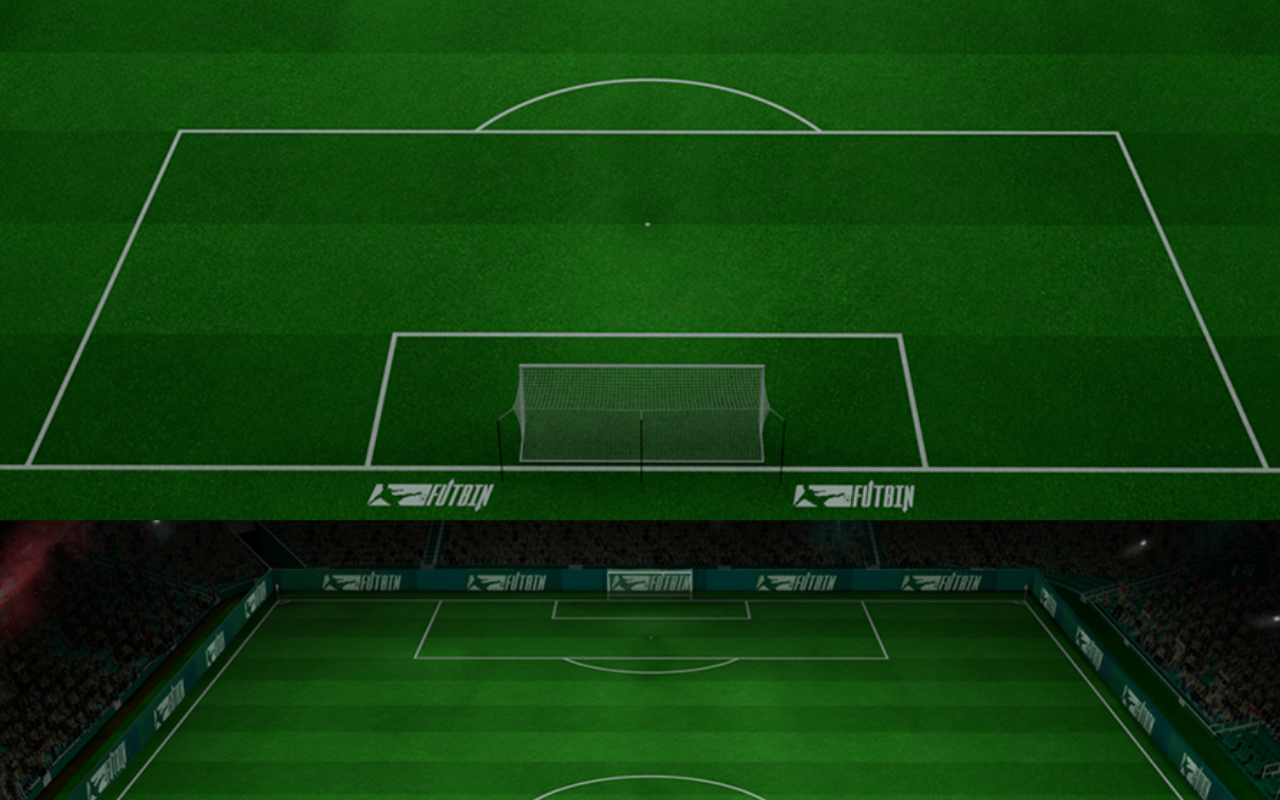
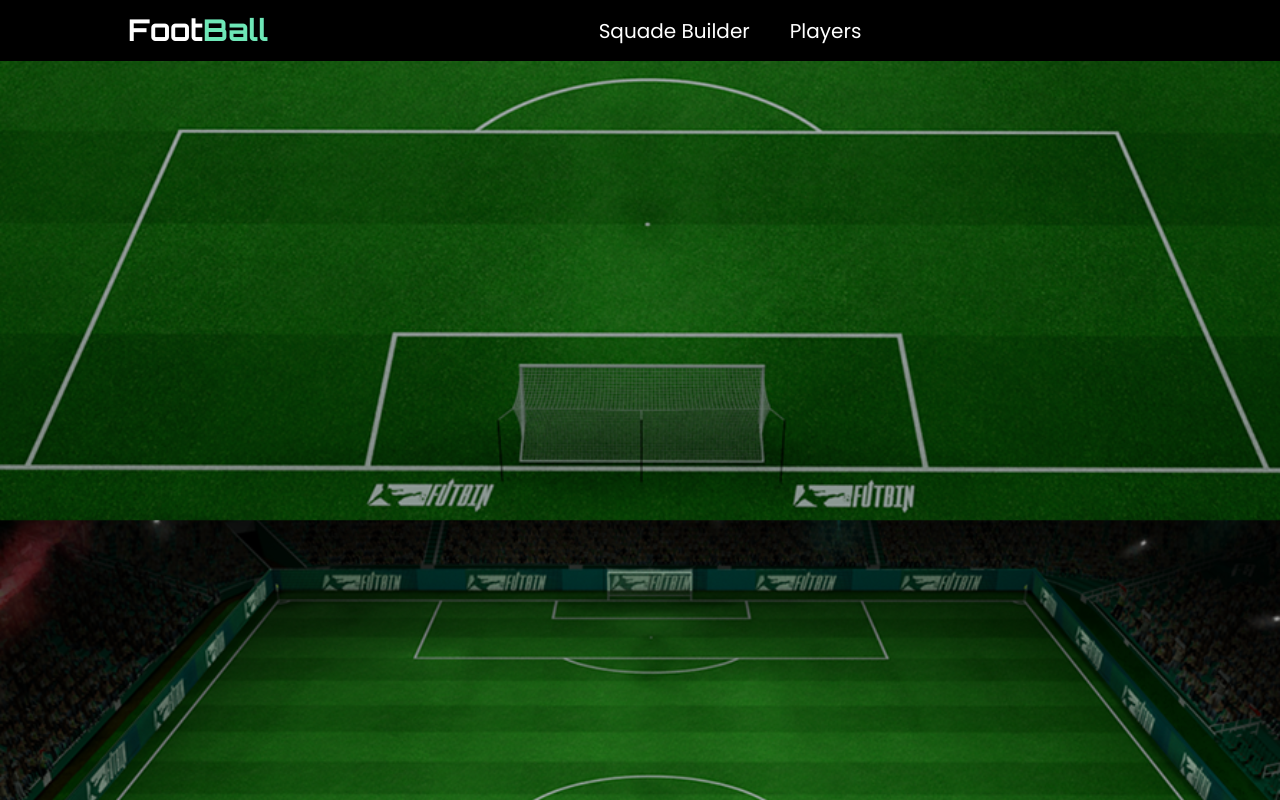
Before and after one commit to Youcode-Classe-E-2024-2025/Ayoub_Akraou-fut, a website: page index.html in a window 1280 px wide. Drawn offline with nearby package versions, Linux system fonts and the light colour scheme; files that its build step writes are made by us from their sources.

Commit message:
creer la barre de navigation

```diff
--- a/index.html
+++ b/index.html
@@ -12,5 +12,24 @@
 		<title>FB</title>
 	</head>
 	<body
-		class="relative font-poppins bg-[url('/assets/images/bg.webp')] bg-cover bg-center before:absolute before:top-0 before:left-0 before:w-full before:h-full before:bg-gray-800/40 before:-z-10"></body>
+		class="relative font-poppins bg-[url('/assets/images/bg.webp')] bg-cover bg-center before:absolute before:top-0 before:left-0 before:w-full before:h-full before:bg-gray-800/40 before:-z-10">
+		<header class="bg-black fixed top-0 left-0 w-screen py-3 px-7 z-50">
+			<nav class="max-w-5xl mx-auto">
+				<ul class="flex justify-between items-center gap-6 sm:gap-10 text-white">
+					<li class="logo text-3xl mr-auto">
+						<a href="/" class="font-orbitron font-bold">Foot<span class="text-emerald-300">Ball</span></a>
+					</li>
+
+					<li class="">
+						<a href="./assets/pages/squade-builder/squade-builder.html" class="text-xl text-nowrap"
+							>Squade Builder</a
+						>
+					</li>
+					<li class="mr-auto">
+						<a href="./assets/pages/players/players.html" class="text-xl">Players</a>
+					</li>
+				</ul>
+			</nav>
+		</header>
+	</body>
 </html>
```
